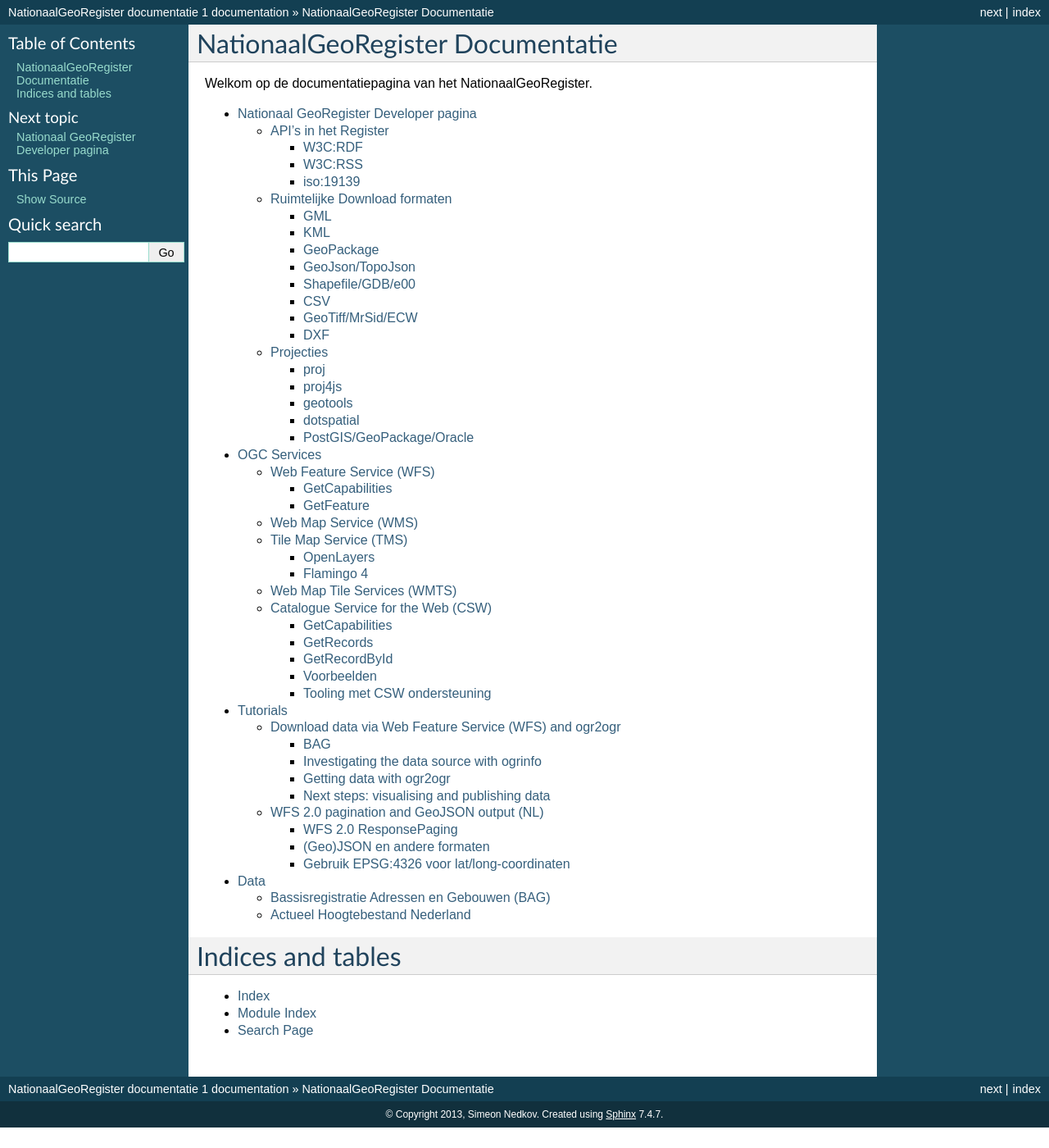
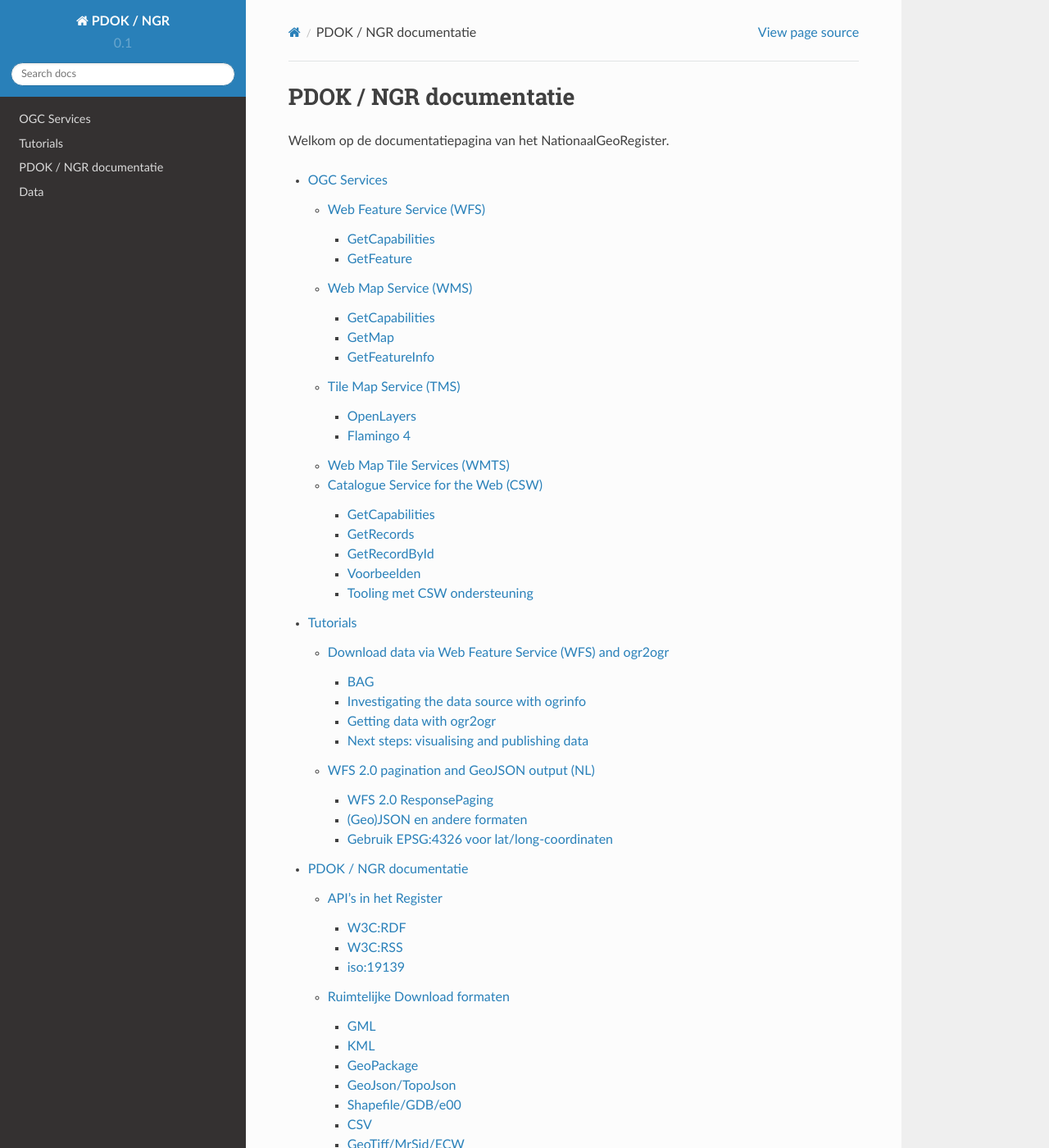
Before and after one commit to LivericA/PDOK, a Sphinx documentation site: the page built from docs/index.rst, in a window 1280 px wide and 1400 px high. Shown: the whole window at 82% size. Built offline with Sphinx 7.4.7 and the Read the Docs theme 2.0.0, drawn with Linux system fonts in a browser that asks for light colours; some of the changed lines change nothing that is shown; some of the changed text lies outside the part shown.

Commit message:
uitbreiden WMS/WFS documentatie

```diff
--- a/docs/conf.py
+++ b/docs/conf.py
@@ -13,6 +13,14 @@
 
 import sys, os
 import cloud_sptheme as csp
+
+# use Read The Docs theme locally
+on_rtd = os.environ.get('READTHEDOCS', None) == 'True'
+
+if not on_rtd:  # only import and set the theme if we're building docs locally
+    import sphinx_rtd_theme
+    html_theme = 'sphinx_rtd_theme'
+    html_theme_path = [sphinx_rtd_theme.get_html_theme_path()]
 
 # If extensions (or modules to document with autodoc) are in another directory,
 # add these directories to sys.path here. If the directory is relative to the
@@ -41,17 +49,17 @@
 master_doc = 'index'
 
 # General information about the project.
-project = u'NationaalGeoRegister documentatie'
-copyright = u'2013, Simeon Nedkov'
+project = u'PDOK / NGR'
+# copyright = u'2013, Simeon Nedkov'
 
 # The version info for the project you're documenting, acts as replacement for
 # |version| and |release|, also used in various other places throughout the
 # built documents.
 #
 # The short X.Y version.
-version = '1'
+version = '0.1'
 # The full version, including alpha/beta/rc tags.
-release = '1'
+# release = '0.1'
 
 # The language for content autogenerated by Sphinx. Refer to documentation
 # for a list of supported languages.
@@ -95,7 +103,7 @@
 
 # The theme to use for HTML and HTML Help pages.  See the documentation for
 # a list of builtin themes.
-html_theme = 'default'
+# html_theme = 'default'
 
 # Theme options are theme-specific and customize the look and feel of a theme
 # further.  For a list of options available for each theme, see the
@@ -103,7 +111,7 @@
 # html_theme_options = {"roottarget":"index"}
 
 # Add any paths that contain custom themes here, relative to this directory.
-html_theme_path = [csp.get_theme_dir()]
+# html_theme_path = [csp.get_theme_dir()]
 
 # The name for this set of Sphinx documents.  If None, it defaults to
 # "<project> v<release> documentation".
--- a/docs/index.rst
+++ b/docs/index.rst
@@ -1,14 +1,14 @@
-NationaalGeoRegister Documentatie
-=================================
+PDOK / NGR documentatie
+=======================
 
 Welkom op de documentatiepagina van het NationaalGeoRegister.
 
 .. toctree::
    :maxdepth: 3
 
-   ngr-dev-page
    services
    tutorials
+   ngr-dev-page
    data
 
 Indices and tables
--- a/docs/ngr-dev-page.rst
+++ b/docs/ngr-dev-page.rst
@@ -1,8 +1,8 @@
-######################################
-Nationaal GeoRegister Developer pagina
-######################################
+#######################
+PDOK / NGR documentatie
+#######################
 
-De developer pagina van het nationaal georegister bevat een aantal tips om met data en services uit het register aan de slag te gaan.
+De developer pagina van het Nationaal GeoRegister bevat een aantal tips om met data en services uit het register aan de slag te gaan.
 
 Het register is een catalogus met informatie over vooral ruimtelijke datasets en services die door voornamelijk overheden ter beschikking gesteld worden.
 
--- a/docs/services.rst
+++ b/docs/services.rst
@@ -6,28 +6,204 @@
 Web Feature Service (WFS)
 *************************
 
-Web Feature Services is een rest-api om vector data uit te wisselen. Een volledige beschrijving van WFS staat hier (http://www.opengeospatial.org/standards/wfs). Belangrijke operaties zijn GetCapabilities, DescribeFeatureType, GetFeature. Een getFeature request initieert de feature download. Deze operatie kan gecombineerd worden met ruimtelijke of attribuut filters en een output-formaat keuze (afhankelijk van implementatie: bv GML, Shp, json, kml, csv)
+Web Feature Service is een webservice voor het opvragen van geografische vector data en de bijbehorende administratieve gegevens. Belangrijke requests zijn
+
+- **GetCapabilities**: voor het bekijken van de mogelijkheden van de service
+- **DescribeFeatureType**: haalt de beschrijving op van een of meerdere objecten
+- **GetFeature**: haalt een of meerdere geometrieeen en de bijbehorende attributen op. Deze operatie kan gecombineerd worden met ruimtelijke of attribuut filters en een output-formaat keuze (afhankelijk van implementatie: bijv. GML, SHP, JSON, KML, CSV)
+
+Zie de `specificatie <http://www.opengeospatial.org/standards/wfs>`_ voor een volledige beschrijving van WFS.
+
+GetCapabilities
+===============
+
+De functionaliteit van een WFS endpoint wordt beschreven in een Capabilities document die middels een GetCapabilities request opgehaald kan worden:
+
+::
+
+    http://geodata.nationaalgeoregister.nl/bag/wfs?
+    service=WFS&
+    request=GetCapabilities
+
+Het resultaat is een XML document waarin de o.a. de opgeslagen data types en lagen beschreven worden
+
+.. code-block:: xml
+
+    <wfs:WFS_Capabilities version="2.0.0" xsi:schemaLocation="http://www.opengis.net/wfs/2.0 http://geodata.nationaalgeoregister.nl/schemas/wfs/2.0/wfs.xsd http://inspire.ec.europa.eu/schemas/common/1.0 http://inspire.ec.europa.eu/schemas/common/1.0/common.xsd http://inspire.ec.europa.eu/schemas/inspire_dls/1.0 http://inspire.ec.europa.eu/schemas/inspire_dls/1.0/inspire_dls.xsd" updateSequence="1943">
+        <ows:ServiceIdentification>...</ows:ServiceIdentification>
+        <ows:ServiceProvider>...</ows:ServiceProvider>
+        <ows:OperationsMetadata>...</ows:OperationsMetadata>
+        <FeatureTypeList>
+            <FeatureType></FeatureType>
+            <FeatureType>
+                <Name>bag:pand</Name>
+                <Title>pand</Title>
+                <Abstract>pand</Abstract>
+                <ows:Keywords>
+                    <ows:Keyword>pand</ows:Keyword>
+                    <ows:Keyword>features</ows:Keyword>
+                </ows:Keywords>
+                <DefaultCRS>urn:ogc:def:crs:EPSG::28992</DefaultCRS>
+                <ows:WGS84BoundingBox>
+                    <ows:LowerCorner>3.2800546964714012 50.748745396375774</ows:LowerCorner>
+                    <ows:UpperCorner>7.224161199744223 53.48515806526503</ows:UpperCorner>
+                </ows:WGS84BoundingBox>
+                <MetadataURL xlink:href="http://www.nationaalgeoregister.nl/geonetwork/srv/dut/xml.metadata.get?uuid=aa3b5e6e-7baa-40c0-8972-3353e927ec2f"/>
+            </FeatureType>
+            <FeatureType>...</FeatureType>
+            <FeatureType>...</FeatureType>
+            <FeatureType>...</FeatureType>
+        </FeatureTypeList>
+        <fes:Filter_Capabilities>...</fes:Filter_Capabilities>
+    </wfs:WFS_Capabilities>
+
+
+GetFeature
+==========
+
+Met de GetFeature request is het mogelijk om gegevens op te halen.
+
+::
+
+    http://geodata.nationaalgeoregister.nl/bag/wfs?
+    service=WFS&
+    request=GetFeature&
+    typeName=bag:pand&
+    count=100&
+    outputFormat=json
+
+`Het resultaat <http://geodata.nationaalgeoregister.nl/bag/wfs?service=WFS&request=GetFeature&typeName=bag:pand&count=100&outputFormat=json>`_ is een GeoJSON document met daarin de coordinaten van de voetafdruk en attributen van elk gebouw.
+
+.. code-block:: javascript
+
+    {
+        "type": "FeatureCollection",
+        "features": [
+            {
+                "type": "Feature",
+                "id": "pand.7871844",
+                "geometry_name": "geometrie",
+                "properties": {
+                    "identificatie": 856100000350209,
+                    "bouwjaar": 1941,
+                    "status": "Pand in gebruik",
+                    "gebruiksdoel": "woonfunctie",
+                    "oppervlakte_min": 147,
+                    "oppervlakte_max": 147,
+                    "aantal_verblijfsobjecten": 1,
+                    "actualiteitsdatum": null
+                },
+                "geometry": {
+                    "type": "Polygon",
+                    "coordinates": [
+                        [
+                            [
+                                179753.466,
+                                405278.319
+                            ],
+                            [
+                                179750.226,
+                                405277.631
+                            ],
+
+                            ...
+
+                            [
+                                179753.466,
+                                405278.319
+                            ]
+                        ]
+                    ]
+                }
+            },
+            {...}
+        ]
+    }
+
+*********************
+Web Map Service (WMS)
+*********************
+
+Web Map Service is een webservice voor het ophalen van kaartbeelden als bitmap. WMS kent minimaal 3 operaties:
+
+1. **GetCapabilities**: retourneert een lijst van beschikbare kaartlagen, projecties, formaten enz)
+2. **GetMap**: retourneert een kaart afbeelding
+3. **GetFeatureInfo**: geeft attribuutgegevens van een object op een bepaalde locatie
+
+Zie de `specificatie <http://www.opengeospatial.org/standards/wms>`_ voor een volledige beschrijving van WMS.
 
 GetCapabilities
 ===============
 
 TODO
 
-GetFeature
-==========
+GetMap
+======
 
-TODO
+De GetMap request haalt een kaartbeeld op.
 
-*********************
-Web Map Service (WMS)
-*********************
+::
 
-Web Map Services is een rest-api om kaartbeelden uit te wisselen als bitmap. Een volledige beschrijving van WMS staat hier (http://www.opengeospatial.org/standards/wms). WMS kent (minimaal) 3 operaties: GetCapabilities (retourneert een lijst van beschikbare kaartlagen, projecties, formaten enz), GetMap (retourneert een kaart afbeelding) en getFeatureInfo (geeft attribuutgegevens van het aangeklikte object). Daarnaast wordt optioneel ondersteund: GetLegendGraphic. WMS is eenvoudig te consumeren met bibliotheken als OpenLayers(http://www.openlayers.org), Flamingo, Leaflet. Ook is WMS standaard te openen in QGIS, Esri, Udig, Mapwindow enz.
+  http://geodata.nationaalgeoregister.nl/ahn2/wms?
+  service=WMS&
+  request=GetMap&
+  layers=ahn2_5m&
+  bbox=13014,306243,286599,623492&
+  width=400&
+  height=500&
+  format=image/png&
+  srs=EPSG:28992
+
+
+Dit `resulteert <http://geodata.nationaalgeoregister.nl/ahn2/wms?service=wms&request=getmap&layers=ahn2_5m&bbox=13014,306243,286599,623492&width=400&height=500&format=image/png&srs=EPSG:28992>`_ in een PNG afbeelding.
+
+.. image:: images/ahn2.png
+    :height: 300
+    :width: 400
+    :align: center
+
+GetFeatureInfo
+==============
+
+::
+
+  http://geodata.nationaalgeoregister.nl/ahn2/wms?
+  service=wms&
+  request=getfeatureinfo&
+  layers=ahn2_5m&
+  bbox=13014,306243,286599,623492&
+  width=400&
+  height=500&
+  format=image/png&
+  srs=EPSG:28992&
+  query_layers=ahn2_5m&
+  info_format=application/json&
+  x=353&
+  y=145
+
+Dit `resulteert <http://geodata.nationaalgeoregister.nl/ahn2/wms?service=wms&request=getfeatureinfo&layers=ahn2_5m&bbox=13014,306243,286599,623492&width=400&height=500&format=image/png&srs=EPSG:28992&query_layers=ahn2_5m&info_format=application/json&x=353&y=145>`_ in een JSON document.
+
+.. code-block:: javascript
+
+    {
+        "type": "FeatureCollection",
+        "totalFeatures": "unknown",
+        "features": [
+            {
+                "type": "Feature",
+                "id": "",
+                "geometry": null,
+                "properties": {
+                    "GRAY_INDEX": 17.51810073852539
+                }
+            }
+        ],
+        "crs": null
+    }
 
 ***********************
 Tile Map Service (TMS)
 ***********************
-
 
 The TMS resolutions are defined on page 7 of the `PDOK Manual (PDF) <https://www.pdok.nl/sites/default/files/bibliotheek/handleiding_pdok_gebruik_10_dec_2012_v1_1.pdf>`_.
 
```
Also changed, not shown: docs/images/ahn2.png (added).
